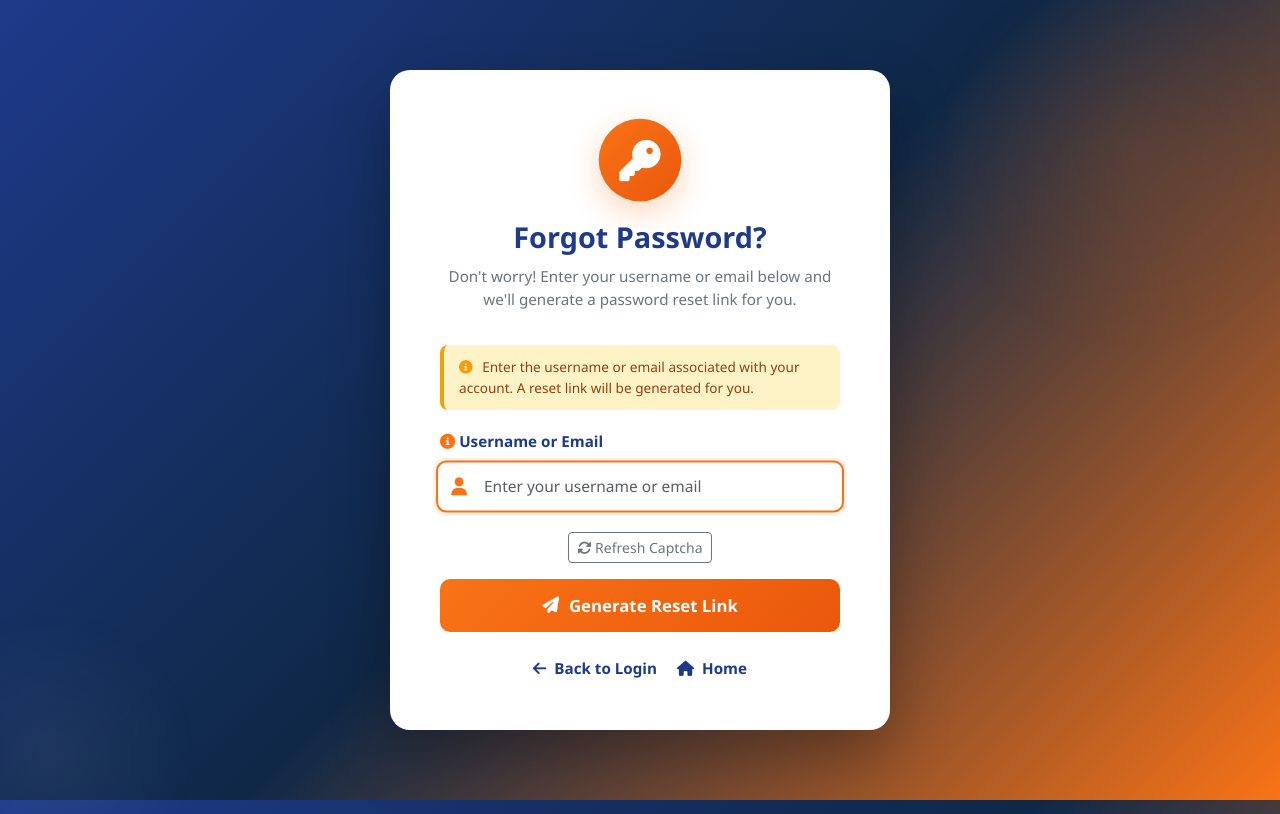
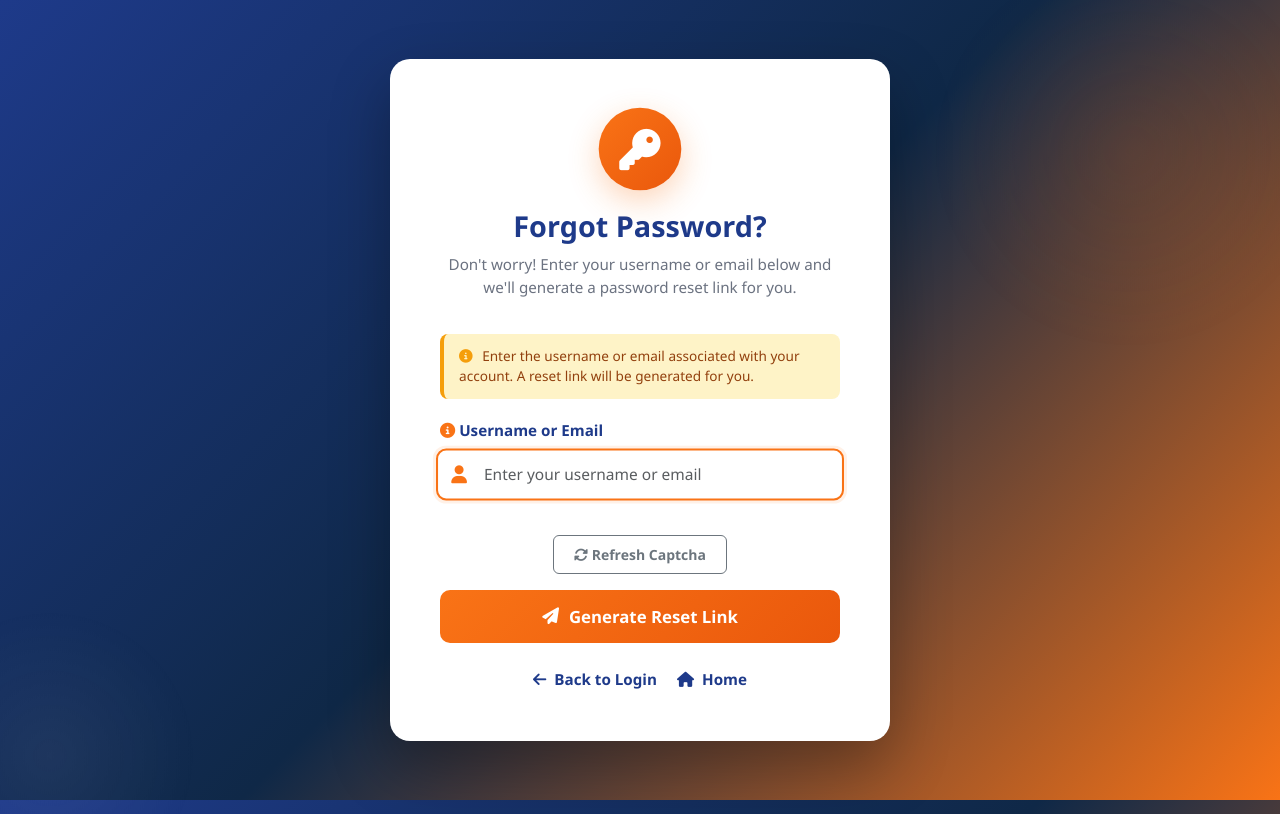
Before and after one commit to Navin248/DMS, a PHP site: page /forgot_password.php in a window 1280 px wide; the page is wider, and only the part inside the window is pictured. Shown: the top 814 px of that part. Run offline with PHP 8.4, Linux system fonts and the light colour scheme; some libraries are stand-ins or nearby versions.

Commit message:
style: switch MTCaptcha to standard vertical layout with bottom refresh

```diff
--- a/forgot_password.php
+++ b/forgot_password.php
@@ -85,7 +85,7 @@
     <script>
         var mtcaptchaConfig = {
             "sitekey": "<?php echo MTCAPTCHA_SITE_KEY; ?>",
-            "widgetSize": "mini"
+            "widgetSize": "standard"
         };
     </script>
     <style>
@@ -421,9 +421,12 @@
                 </div>
 
                 <div class="form-group mb-3 text-center">
-                    <div class="mtcaptcha"></div>
-                    <div style="margin-top: 10px;">
-                        <button type="button" class="btn btn-sm btn-outline-secondary" onclick="mtcaptcha.reload()">
+                    <div class="d-flex justify-content-center">
+                        <div class="mtcaptcha"></div>
+                    </div>
+                    <div style="margin-top: 15px;">
+                        <button type="button" class="btn btn-sm btn-outline-secondary" onclick="mtcaptcha.reload()"
+                                style="font-weight: 600; padding: 8px 20px; border-radius: 6px;">
                             <i class="fas fa-sync-alt"></i> Refresh Captcha
                         </button>
                     </div>
```
Also changed, not shown: login.php (+7 -4 lines).
